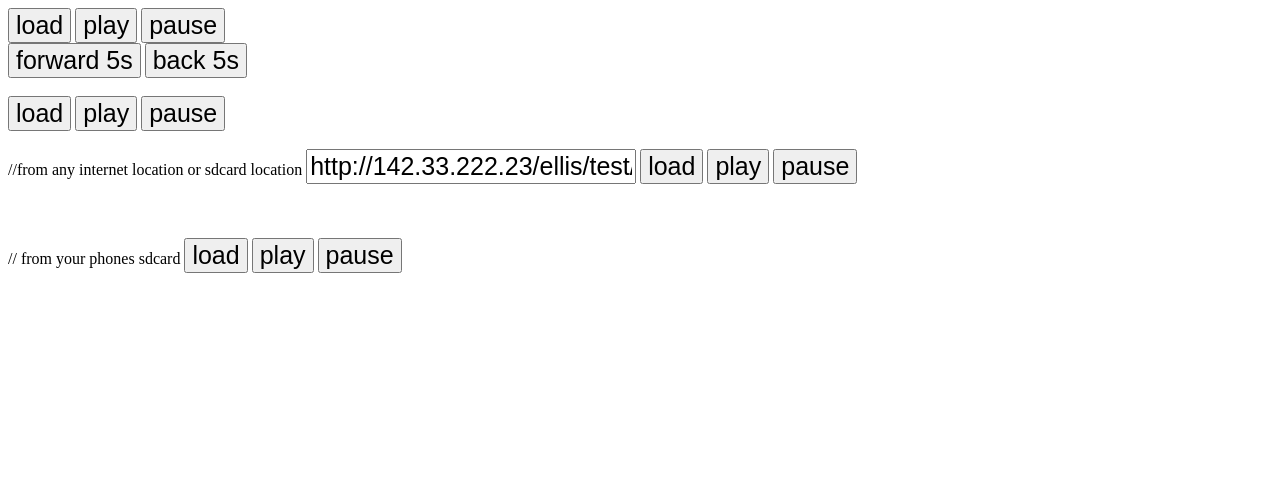
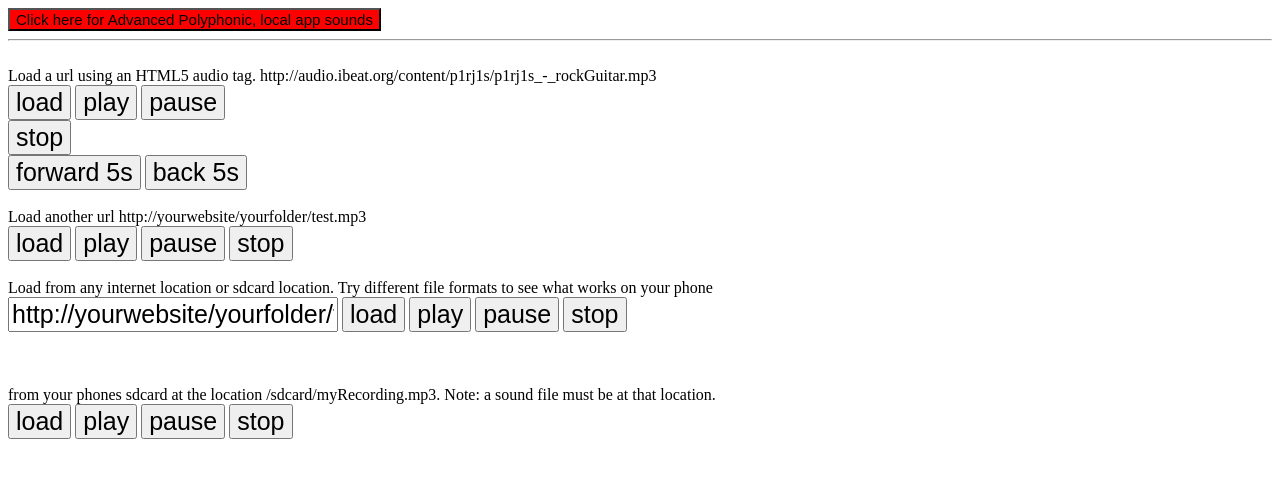
Before and after one commit to hpssjellis/j00-all-repos-pgb-helloworld, a plain HTML site: page j23-sound-pgb-helloworld/index.html in a window 1280 px wide. Drawn offline with Linux system fonts and the light colour scheme.

Commit message:
Update index.html

```diff
--- a/j23-sound-pgb-helloworld/index.html
+++ b/j23-sound-pgb-helloworld/index.html
@@ -15,6 +15,15 @@ function myPauseAll(){
 
 
 
+<input type=button value="Click here for Advanced Polyphonic, local app sounds" style="font-size:15px;background-color:red;" onclick="{
+  location ='advancedSounds.html'
+}">
+
+
+<br>
+<hr>
+<br>
+Load a url using an HTML5 audio tag.  http://audio.ibeat.org/content/p1rj1s/p1rj1s_-_rockGuitar.mp3<br>
 
 <audio id="myAudio1" src="http://audio.ibeat.org/content/p1rj1s/p1rj1s_-_rockGuitar.mp3"></audio>
 
@@ -29,6 +38,11 @@ function myPauseAll(){
 
 <input type=button value="pause" style="font-size:25px;" onclick="{
    document.getElementById('myAudio1').pause()
+}"><br>
+
+<input type=button value="stop" style="font-size:25px;" onclick="{
+   document.getElementById('myAudio1').pause()
+   document.getElementById('myAudio1').currentTime = 0;
 }"><br>
 
 
@@ -51,9 +65,9 @@ function myPauseAll(){
 
 
 
+Load another url http://yourwebsite/yourfolder/test.mp3<br>
 
-
-<audio id="myAudio2" src="http://142.33.222.23/ellis/test/test.mp3"></audio>
+<audio id="myAudio2" src="http://yourwebsite/yourfolder/test.mp3"></audio>
 
 <input type=button value="load" style="font-size:25px;" onclick="{
    document.getElementById('myAudio2').play()
@@ -69,6 +83,10 @@ function myPauseAll(){
    document.getElementById('myAudio2').pause()
 }">
 
+<input type=button value="stop" style="font-size:25px;" onclick="{
+   document.getElementById('myAudio2').pause()
+   document.getElementById('myAudio2').currentTime = 0;
+}">
 
 <br><br>
 
@@ -78,11 +96,11 @@ function myPauseAll(){
 
 
 
-//from any internet location or sdcard location
+Load from any internet location or sdcard location. Try different file formats to see what works on your phone<br>
 
 
-<input type=text value="http://142.33.222.23/ellis/test/test.mp3" id="myText1" style="font-size:25px;">
-<audio id="myAudio3" src="http://142.33.222.23/ellis/test/test.mp3"></audio>
+<input type=text value="http://yourwebsite/yourfolder/test.mp3" id="myText1" style="font-size:25px;">
+<audio id="myAudio3" src="http://yourwebsite/yourfolder/test.mp3"></audio>
 
 <input type=button value="load" style="font-size:25px;" onclick="{
    document.getElementById('myAudio3').src =    document.getElementById('myText1').value
@@ -98,6 +116,11 @@ function myPauseAll(){
 <input type=button value="pause" style="font-size:25px;" onclick="{
    document.getElementById('myAudio3').pause()
 }">
+
+<input type=button value="stop" style="font-size:25px;" onclick="{
+   document.getElementById('myAudio3').pause()
+   document.getElementById('myAudio3').currentTime = 0;
+}">
 <br><br>
 
 
@@ -111,13 +134,13 @@ function myPauseAll(){
 
 
 
-// from your phones sdcard
+ from your phones sdcard at the location /sdcard/myRecording.mp3. Note: a sound file must be at that location.<br>
 
 <audio id="myAudio4" src="/sdcard/myRecording.mp3"></audio>
 
 <input type=button value="load" style="font-size:25px;" onclick="{
-   document.getElementById('myAudio2').play()
-   document.getElementById('myAudio2').pause()
+   document.getElementById('myAudio4').play()
+   document.getElementById('myAudio4').pause()
 }">
 
 <input type=button value="play" style="font-size:25px;" onclick="{
@@ -129,5 +152,9 @@ function myPauseAll(){
    document.getElementById('myAudio4').pause()
 }">
 
+<input type=button value="stop" style="font-size:25px;" onclick="{
+   document.getElementById('myAudio4').pause()
+   document.getElementById('myAudio4').currentTime = 0;
+}">
 
 <br><br>
```
